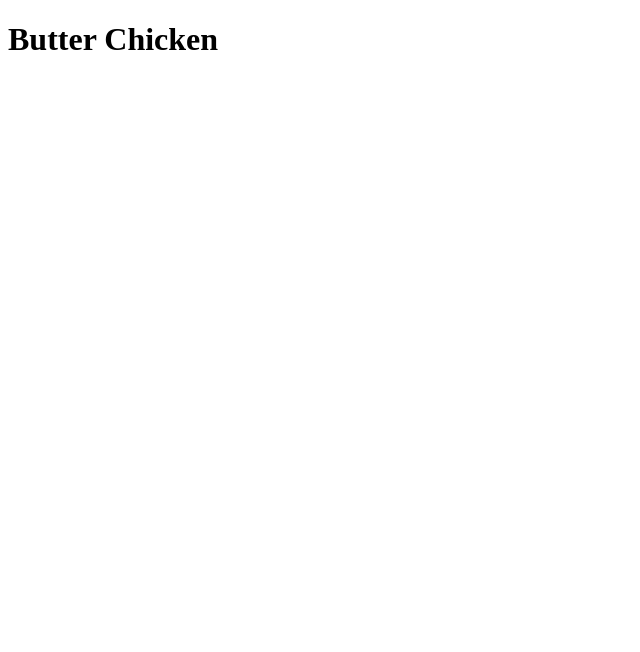
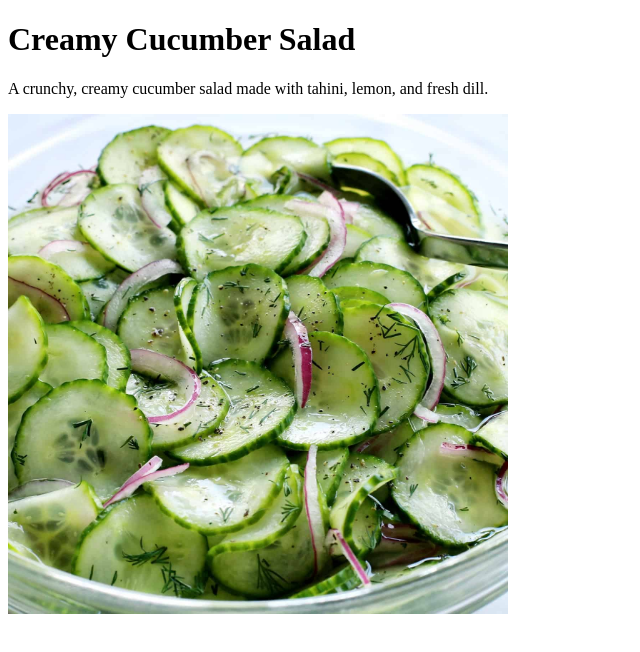
Before and after one commit to les-os/alex-recipes, a plain HTML site: page pages/cucumber-salad.html in a window 1280 px wide. Shown: the whole page, without its empty margins (0-640 px from the left). Drawn offline with Linux system fonts and the light colour scheme.

Commit message:
Added images and short recipe descriptions

```diff
--- a/pages/cucumber-salad.html
+++ b/pages/cucumber-salad.html
@@ -2,12 +2,20 @@
 <html lang="en">
     <head>
     <meta charset="UTF-8">
-    <title>Cucumber Salad Recipe</title>
+    <title>Creamy Cucumber Salad</title>
     </head>
 
     <body>
         <h1>
-        Butter Chicken
+        Creamy Cucumber Salad
         </h1>
+
+        <p>
+        A crunchy, creamy cucumber salad made with tahini, lemon, and fresh dill.
+        </p>
+
+        <img src="../images/cucmber-salad.jpg"
+        alt="creamy cucumber salad in a bowl with dill"
+        style="height:500px">
     </body>
 </html>
```
Also changed, not shown: index.html (+4 -0 lines), pages/butter-chicken.html (+9 -0 lines), pages/smashburger.html (+8 -0 lines), images/butter-chicken.jpg (added), images/cucmber-salad.jpg (added), images/smashburger.jpg (added), 1 other file.
